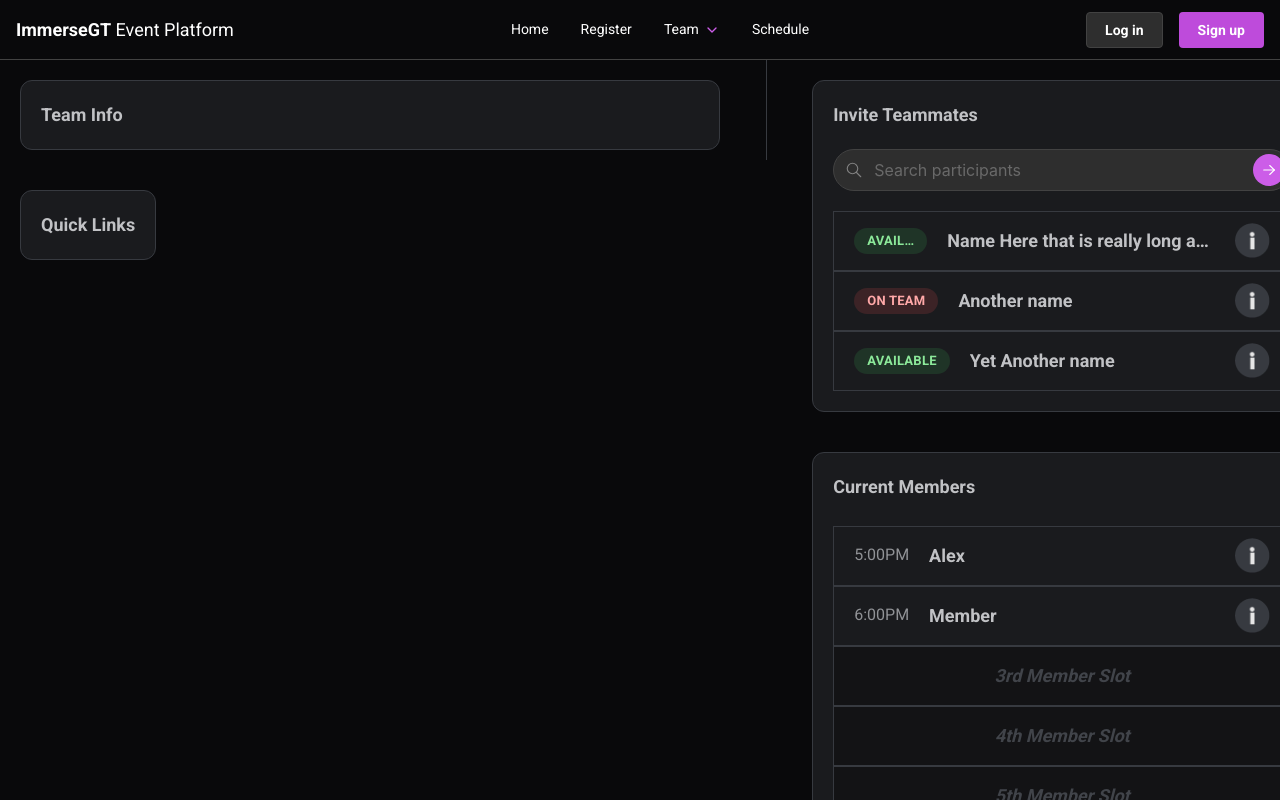
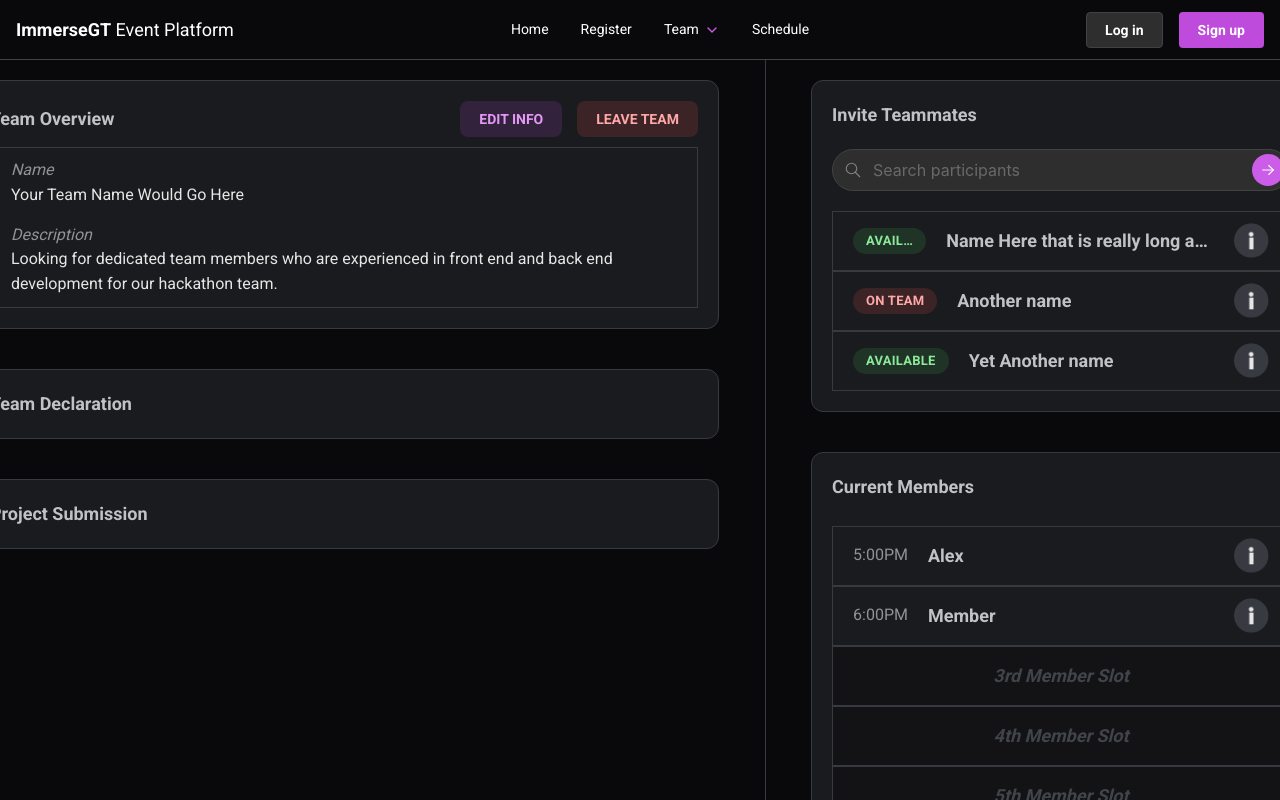
Before and after one commit to immersegt/immersegt, a Next.js app: page /team in a window 1280 px wide. Shown: the top 800 px of the page. Built offline with nearby package versions, Linux system fonts and the light colour scheme.

Commit message:
Added basic team overview section with buttons to open edit team and leave team modals, added team declaration/project submission sections

```diff
--- a/app/team/page.tsx
+++ b/app/team/page.tsx
@@ -3,7 +3,9 @@
 import 'styles/index.css';
 import 'styles/team.css';
 
-import { Button, Pagination } from '@mantine/core';
+import { Button, Pagination, Modal, Group } from '@mantine/core';
+import { useDisclosure } from '@mantine/hooks';
+import { notifications } from '@mantine/notifications'
 
 import TeamMember from 'components/TeamMember';
 import BlankMember from 'components/BlankMember';
@@ -14,6 +16,7 @@ import { useState } from 'react';
 const emptyNames = ["1st", "2nd", "3rd", "4th", "5th", "6th"];
 
 const Team = () => {
+    const [opened, { open, close }] = useDisclosure(false);
     const [foundTeam, setFoundTeam] = useState(true);
     const [teamData, setTeamData] = useState({
         id: 1,
@@ -105,14 +108,60 @@ const Team = () => {
         setJoinFilter("all");
     }
 
+    const [confirmLeave, { open: openLeave, close: closeLeave }] = useDisclosure(false);
+
+    function saveInfo() {
+        console.log("saved info");
+        notifications.show({
+            title: 'Saved Info',
+            message: 'You have successfully edited your team info',
+            color: 'grape.5'
+        });
+        close();
+    }
+
+    function leaveTeam() {
+        console.log("left team");
+        notifications.show({
+            title: 'Left Team',
+            message: 'You are no longer a member of ' + teamData.name,
+            color: 'red'
+        });
+        closeLeave();
+    }
+
     return foundTeam ? (
+        <>
             <div className="teamPage">
                 <main className="teamMain">
                     <section className="teamBox info">
-                    <h3>Team Info</h3>
+                        <div className="infoHeader">
+                            <h3>Team Overview</h3>
+                            <div className="infoButtonGroup">
+                                <Button variant="light" color="grape" radius="md" onClick={open}>
+                                    EDIT INFO
+                                </Button>
+                                <Button variant="light" color="red" radius="md" onClick={openLeave}>
+                                    LEAVE TEAM
+                                </Button>
+                            </div>
+                        </div>
+                        <div className="infoContainer">
+                            <div>
+                                <p><i>Name</i></p>
+                                <p className="importantText">{teamData.name}</p>
+                            </div>
+                            <div>
+                                <p><i>Description</i></p>
+                                <p className="importantText">{teamData.description}</p>
+                            </div>
+                        </div>
                     </section>
-                <section className="teamBox links">
-                    <h3>Quick Links</h3>
+                    <section className="teamBox declaration">
+                        <h3>Team Declaration</h3>
+                    </section>
+                    <section className="teamBox submit">
+                        <h3>Project Submission</h3>
                     </section>
                 </main>
 
@@ -121,7 +170,7 @@ const Team = () => {
                 <aside className="teamAside">
                     <section className="teamBox invite">
                         <h3>Invite Teammates</h3>
-                    <SearchBox className="searchBox"/>
+                        <SearchBox className="searchBox" />
                         {invites.length === 0 ? searchFilter === "" ? (
                             <p><i>Starting typing to see participants</i></p>
                         ) : (
@@ -136,11 +185,11 @@ const Team = () => {
                     <section className="teamBox member">
                         <h3>Current Members</h3>
                         <br />
-                    {teamData.members.map((val) => (
-                        <TeamMember name={val.name} time={val.time} member={true} />
+                        {teamData.members.map((val, ind) => (
+                            <TeamMember key={ind} name={val.name} time={val.time} member={true} />
                         ))}
-                    {emptyNames.slice(teamData.members.length).map((val) => (
-                        <BlankMember name={val + " Member Slot"} />
+                        {emptyNames.slice(teamData.members.length).map((val, ind) => (
+                            <BlankMember key={ind} name={val + " Member Slot"} />
                         ))}
                     </section>
 
@@ -153,8 +202,8 @@ const Team = () => {
                                 <Button variant="default" className={joinFilter === "all" ? "joinButton selected" : "joinButton"} onClick={joinAll}>ALL</Button>
                             </Button.Group>
                             <div className="nameHolder">
-                            {teamRequests.map((val) => (
-                                <TeamMember name={val.name} time={val.time} description={val.message} member={false} />
+                                {teamRequests.map((val, ind) => (
+                                    <TeamMember key={ind} name={val.name} time={val.time} description={val.message} member={false} />
                                 ))}
                             </div>
                             <Pagination value={activeRequestPage} onChange={setRequestPage} total={4} color="grape.5" />
@@ -162,6 +211,29 @@ const Team = () => {
                     </section>
                 </aside>
             </div>
+            <Modal opened={opened} onClose={close} title="Edit Team">
+                <Group justify="space-between" className="buttonRowStyle">
+                    <Button variant="light" color="grape" mt="md" radius="md" className="confirmButtonStyle" onClick={saveInfo}>
+                        SAVE INFO
+                    </Button>
+                    <Button variant="light" color="red" mt="md" radius="md" className="confirmButtonStyle" onClick={close}>
+                        CANCEL
+                    </Button>
+                </Group>
+            </Modal>
+            <Modal opened={confirmLeave} onClose={closeLeave} title="Leave Team">
+                <h3>Are you sure you want to leave {teamData.name}?</h3>
+                <p>This cannot be undone.</p>
+                <Group justify="space-between" className="buttonRowStyle">
+                    <Button variant="light" color="red" mt="md" radius="md" className="confirmButtonStyle" onClick={leaveTeam}>
+                        LEAVE TEAM
+                    </Button>
+                    <Button variant="light" color="gray" mt="md" radius="md" className="confirmButtonStyle" onClick={closeLeave}>
+                        CANCEL
+                    </Button>
+                </Group>
+            </Modal>
+        </>
     ) : (
         <main>
             You Are Not Currently on a Team
--- a/styles/team.css
+++ b/styles/team.css
@@ -1,5 +1,6 @@
 .teamPage {
     display: flex;
+    justify-content: center;
 }
 
 .teamMain {
@@ -23,15 +24,48 @@
 }
 
 .teamBox.info {
-    width: 700px;
+    width: 750px;
+}
+
+.infoHeader {
+    display:flex;
+    justify-content: space-between;
+    align-items: center;
+}
+
+.infoContainer {
+    background-color: rgb(26, 27, 30);
+    padding: 10px;
+    padding-left: 20px;
+    padding-right: 20px;
+    border: 1px solid rgb(55, 58, 64);
+    width: 100%;
+    display: flex;
+    flex-direction: column;
+    gap: 15px;
+    margin-top: 10px;
+}
+
+.infoButtonGroup {
+    display: flex;
+    gap: 15px;
+}
+
+.importantText {
+    color: rgb(230, 230, 230);
+    font-size: 16px;
 }
 
 .teamBox.member {
     width: 500px;
 }
 
-.teamBox.links {
+.teamBox.declaration {
+    width: 750px;
+}
 
+.teamBox.submit {
+    width: 750px;
 }
 
 .teamBox.invite {
@@ -51,7 +85,7 @@
 
 .verticalRule3 {
     border-left: 1px solid rgb(55, 58, 64);
-    height: 100px;
+    height: 1325px;
     margin-left: 2vw;
     margin-right: 2vw;
 
@@ -84,6 +118,10 @@
     width: 100%;
 }
 
+.confirmButtonStyle {
+    flex-grow: 1;
+}
+
 .joinButton {
     background-color: rgb(26, 27, 30);
     width: 25%;
```
Lines whose indentation alone changed are shown as unchanged.
